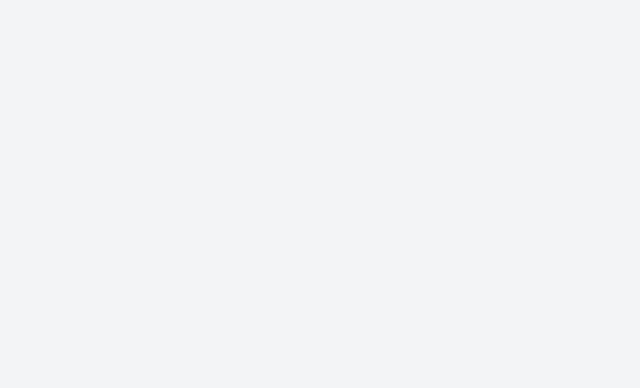
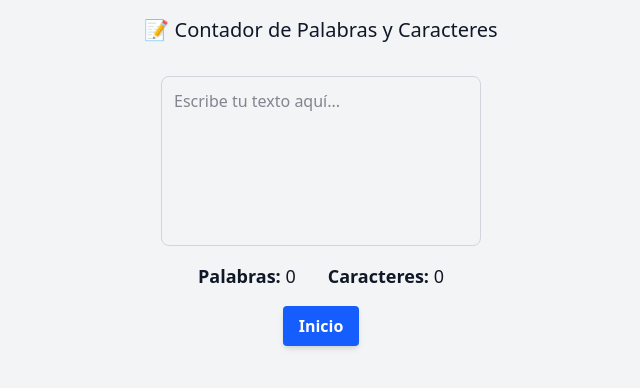
Before and after one commit to JCMeloza/EjerciciosReactJs, a React (Vite) app: page /ejercicio8 in a window 1280 px wide. Before the commit this address had no page. Shown: the top 388 px of the page, without its empty margins (319-959 px from the left). Built offline with nearby package versions, Linux system fonts and the light colour scheme.

Commit message:
ejercicio de contar palabras y caracteres

```diff
--- /dev/null
+++ b/src/exercises/Ejercicio8/CountWord.jsx
@@ -0,0 +1,56 @@
+import Button from "../../components/button";
+import { useState } from "react";
+import { useNavigate } from "react-router-dom";
+
+export default function CountWord() {
+    const navigate = useNavigate();
+    const handleGoHome = () => navigate("/");
+
+    const [texto, setTexto] = useState("");
+    const [palabras, setPalabras] = useState(0);
+    const [caracteres, setCaracteres] = useState(0);
+
+    const handleChange = (e) => {
+        const text = e.target.value;
+        setTexto(text);
+
+        //contar caracteres
+        let chart = text.replace(/\s/g, "").length;
+
+        //contar palabras
+        let words = text
+            .trim()
+            .split(/\s+/)
+            .filter((word) => word.length > 0).length;
+
+        setCaracteres(chart);
+        setPalabras(words);
+    };
+
+    return (
+        <div className="p-4 flex flex-col items-center gap-4">
+            <h2 className="text-xl mb-4">
+                📝 Contador de Palabras y Caracteres
+            </h2>
+
+            <textarea
+                value={texto}
+                onChange={handleChange}
+                placeholder="Escribe tu texto aquí..."
+                rows={6}
+                className="border border-gray-300 rounded-lg p-3 w-80 focus:outline-none focus:ring-2 focus:ring-violet-400 resize-none"
+            />
+
+            <div className="flex gap-8 text-lg">
+                <p>
+                    <b>Palabras:</b> {palabras}
+                </p>
+                <p>
+                    <b>Caracteres:</b> {caracteres}
+                </p>
+            </div>
+
+            <Button label="Inicio" onClick={handleGoHome} />
+        </div>
+    );
+}
--- /dev/null
+++ b/src/exercises/Ejercicio8/index.jsx
@@ -0,0 +1,7 @@
+import CountWord from "./CountWord";
+
+
+
+export default function Ejercicio8() {
+    return <CountWord />;
+}
--- a/src/router/routes.jsx
+++ b/src/router/routes.jsx
@@ -9,6 +9,7 @@ import Ejercicio4 from "../exercises/Ejercicio4";
 import Ejercicio5 from "../exercises/Ejercicio5";
 import Ejercicio6 from "../exercises/Ejercicio6";
 import Ejercicio7 from "../exercises/Ejercicio7";
+import Ejercicio8 from "../exercises/Ejercicio8";
 
 export default function AppRoutes() {
 	return (
@@ -21,6 +22,7 @@ export default function AppRoutes() {
 			<Route path="/ejercicio5" element={<Ejercicio5 />} />
 			<Route path="/ejercicio6" element={<Ejercicio6 />} />
 			<Route path="/ejercicio7" element={<Ejercicio7 />} />
+			<Route path="/ejercicio8" element={<Ejercicio8 />} />
 		</Routes>
 	);
 }
```
